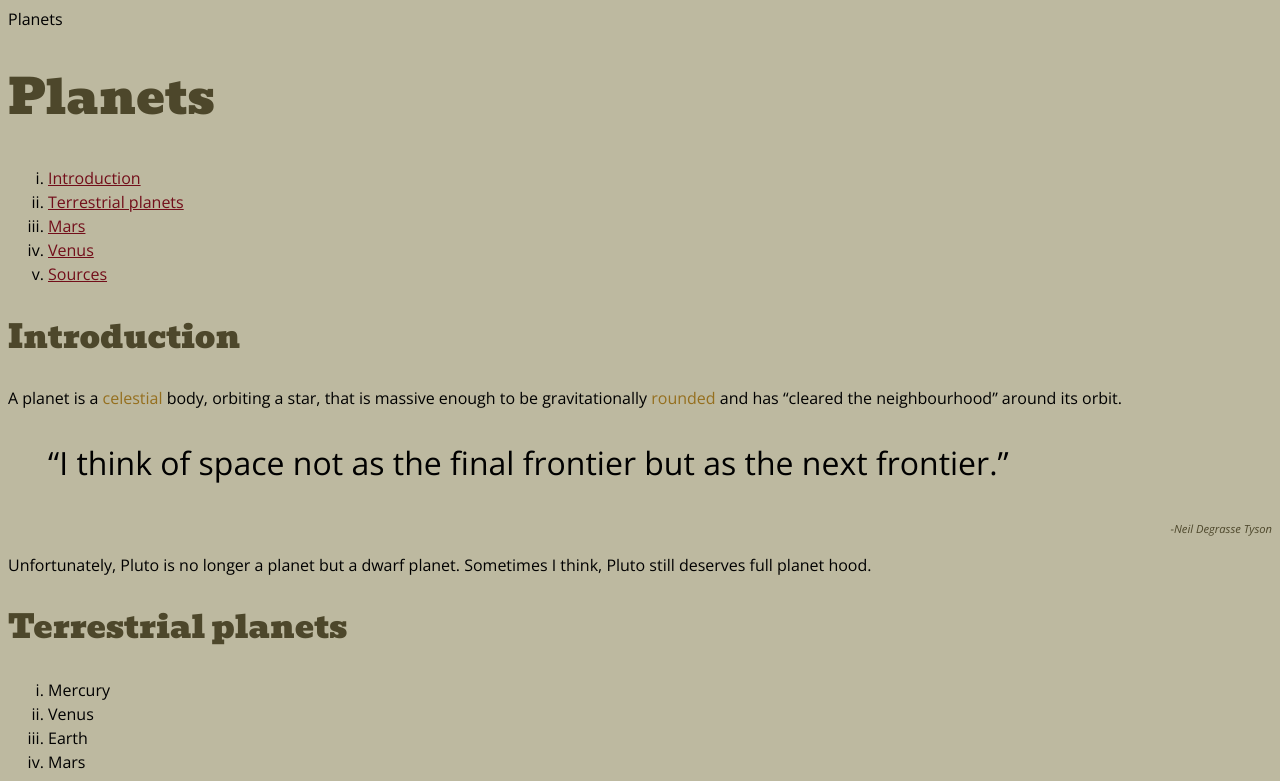
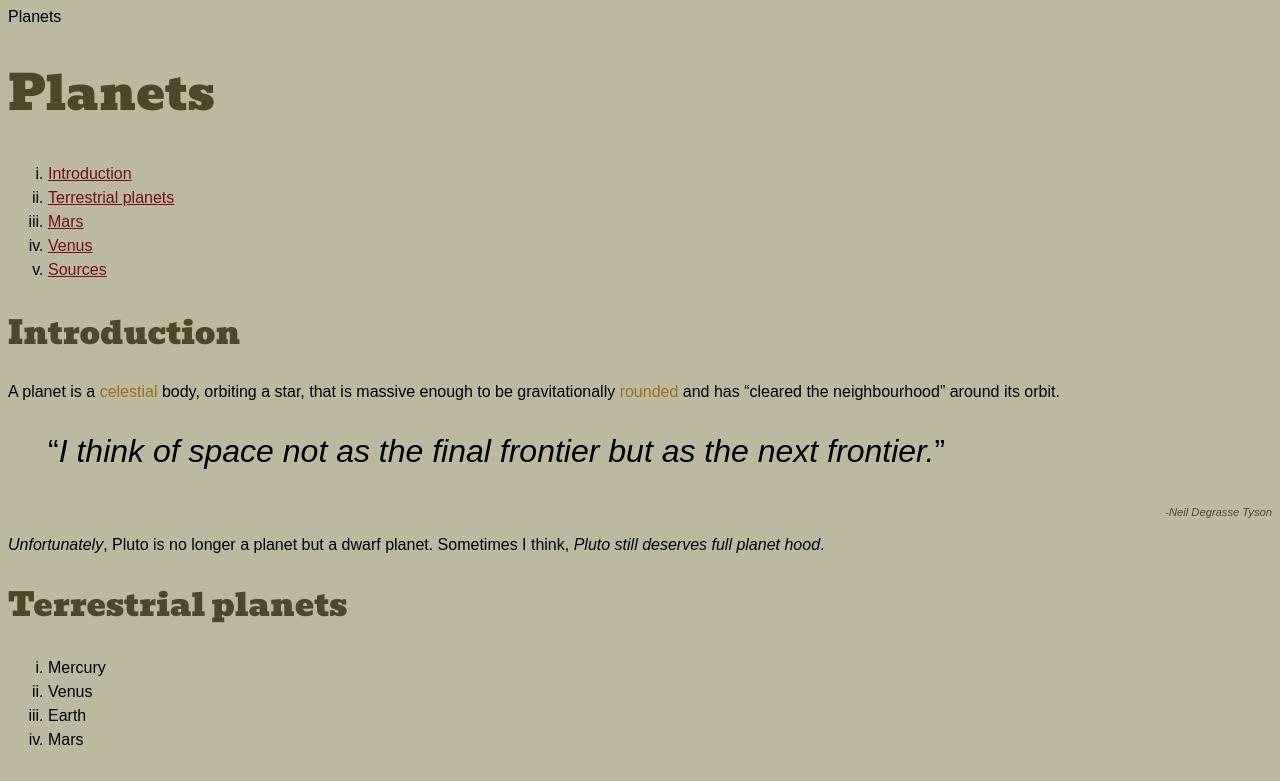
Before and after one commit to HaroldMani/dsn1674-assignment-3, a plain HTML site: page index.html in a window 1280 px wide. Shown: the top 781 px of the page. Drawn offline with nearby package versions, Linux system fonts and the light colour scheme.

Commit message:
Fixed italics.

```diff
--- a/css/main.css
+++ b/css/main.css
@@ -1,6 +1,6 @@
 html{
 	background-color: #bdb9a0;
-	font-family: 'Open Sans', sans-serif;
+	font-family: sans-serif;
 	font-weight: normal;
 	font-size: 1rem;
 }
@@ -57,15 +57,6 @@ cite{
 	text-align: right
 }
 
-.point{
-	font-weight: italic;
-}
-
-.uu, .pp{
-	color: black;
-	font-weight: italic;
-}
-
 ol{
 	list-style-type: lower-roman;
 	line-height: 1.5;
--- a/index.html
+++ b/index.html
@@ -5,8 +5,6 @@
 	<tile>Planets</title>
   <link href="css/main.css" rel="stylesheet">
   <link href='http://fonts.googleapis.com/css?family=Bevan' rel='stylesheet' type='text/css'>
-  <link href='http://fonts.googleapis.com/css?family=Lora:400italic' rel='stylesheet' type='text/css'>
-  <link href='http://fonts.googleapis.com/css?family=Open+Sans:400italic,400' rel='stylesheet' type='text/css'>
 </head>
 <body>
 
@@ -29,13 +27,13 @@
     <p>A planet is a <b>celestial</b> body, orbiting a star, that is massive enough to be gravitationally <b>rounded</b> and has <q>cleared the neighbourhood</q> around its orbit.</P>
 
     <blockquote>
-      <p><q class="point">I think of space not as the final frontier but as the next frontier.</q></p>
+      <p><q class="point"><em>I think of space not as the final frontier but as the next frontier.</em></q></p>
     </blockquote>
     <footer class="cite">
       <cite> -Neil Degrasse Tyson</cite>
     </footer>
 
-    <p><b class="uu">Unfortunately</b>, Pluto is no longer a planet but a dwarf planet. Sometimes I think, <b class="pp">Pluto still deserves full planet hood</b>.</p>
+    <p><em>Unfortunately</em>, Pluto is no longer a planet but a dwarf planet. Sometimes I think, <em>Pluto still deserves full planet hood</em>.</p>
 
     <h2>Terrestrial planets</h2>
 
@@ -52,7 +50,7 @@
 
       <figure>
         <img src="images/mars.jpg" alt="Mars">
-        <figcaption>A computer-generated image of Mars from real data.</figcaption>
+        <figcaption><em>A computer-generated image of Mars from real data.</em></figcaption>
       </figure>
 
       <dl>
@@ -69,7 +67,7 @@
 
       <figure>
         <img src="images/venus.jpg" alt="Venus">
-        <figcaption>A real-colour image of Venus processed from two filters. The surface is obscured by a thick blanket of clouds.</figcaption>
+        <figcaption><em>A real-colour image of Venus processed from two filters. The surface is obscured by a thick blanket of clouds.</em></figcaption>
       </figure>
 
       <dl>
```
